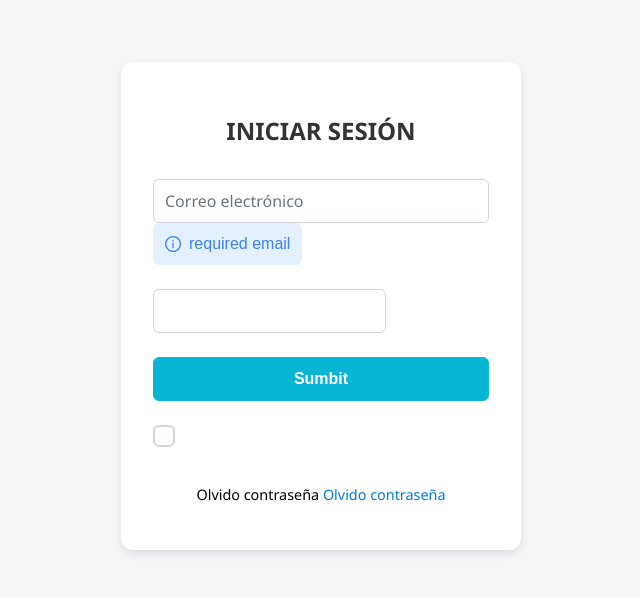
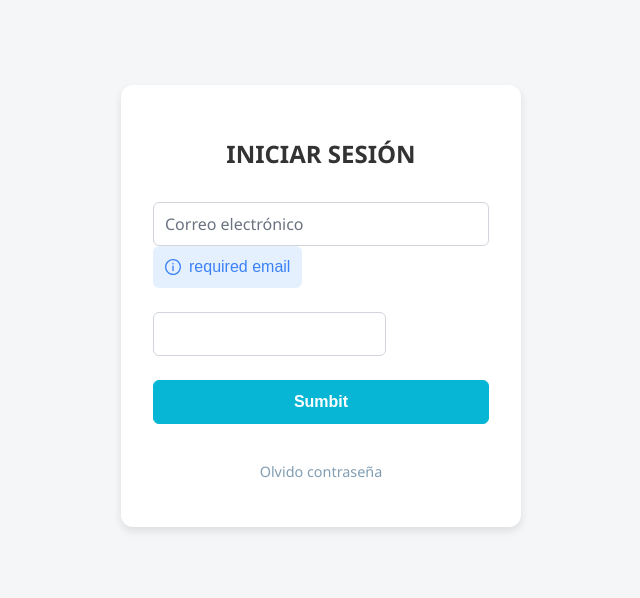
Before and after one commit to zhetirox/proyecto, a React (Vite) app: page / in a window 1280 px wide. Shown: the part 102-700 px from the top of the page, without its empty margins (319-959 px from the left). Built offline with nearby package versions, Linux system fonts and the light colour scheme; a web font is replaced by a local one.

Commit message:
inicio_sesion

```diff
--- a/src/pages/home.jsx
+++ b/src/pages/home.jsx
@@ -32,14 +32,11 @@ function Home() {
                         <div>
                             <Password />
                         </div>
-                        <Button label="Sumbit" />
+                        <Button label="Sumbit" color='red' />
 
-                        <div className="checkbox">
-                            <Checkbox onChange={e => setChecked(e.checked)} checked={checked}></Checkbox>
-                        </div>
 
                         <p className="registro">
-                            Olvido contraseña <a href="#">Olvido contraseña</a>
+                            <a href="#">Olvido contraseña</a>
                         </p>
                     </form>
                 </div>
--- a/src/style.css/home.css
+++ b/src/style.css/home.css
@@ -48,7 +48,7 @@ form {
 }
 
 .registro a {
-    color: #007ad9;
+    color: #809db3;
     text-decoration: none;
 }
 
```
